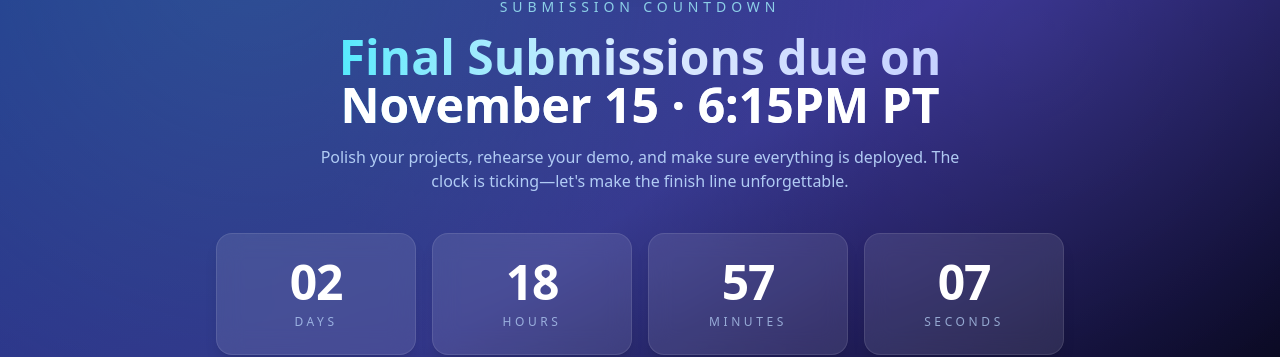
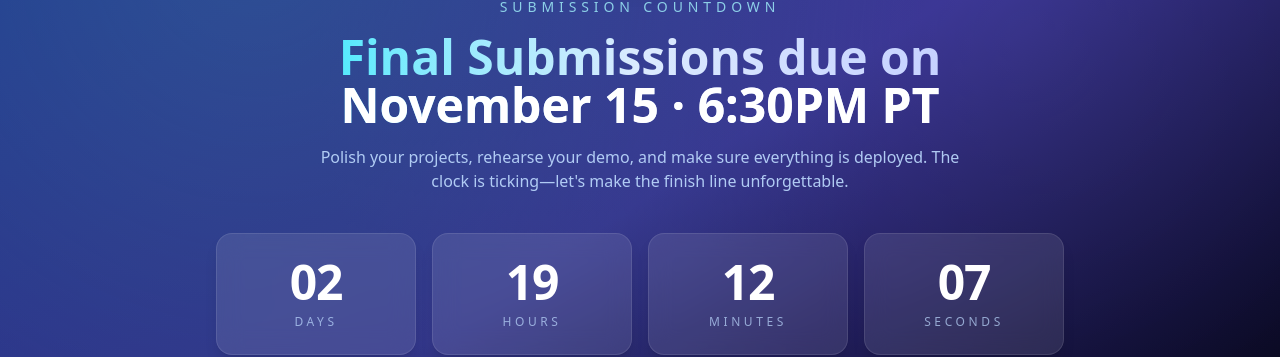
Before and after one commit to sasidharJasty/sierrahacks, a React (Vite) app in the folder frontend/: page /submission-countdown in a window 1280 px wide. Shown: the part 219-576 px from the top of the page. Built offline with nearby package versions, Linux system fonts and the light colour scheme.

Commit message:
6:30 deadline update

```diff
--- a/frontend/src/pages/SubmissionCountdown.jsx
+++ b/frontend/src/pages/SubmissionCountdown.jsx
@@ -2,7 +2,7 @@ import React, { useEffect, useMemo, useState } from 'react'
 import { Link } from 'react-router-dom'
 import { useNavbarVisibility } from '../context/NavbarVisibilityContext'
 
-const TARGET_TIMESTAMP = new Date('2025-11-16T02:15:00Z').getTime()
+const TARGET_TIMESTAMP = new Date('2025-11-16T02:30:00Z').getTime()
 
 const getTimeParts = () => {
   const now = Date.now()
@@ -92,7 +92,7 @@ function SubmissionCountdown() {
         <img src="/logo.png" alt="Sierra Hacks logo" className="h-16 w-16 rounded-full border border-white/10 bg-white/90 p-3 shadow-xl sm:h-20 sm:w-20" />
         <p className="mt-6 text-xs uppercase tracking-[0.35em] text-cyan-200/80 sm:text-sm">Submission Countdown</p>
         <h1 className="mt-4 bg-gradient-to-r from-cyan-300 via-blue-100 to-indigo-200 bg-clip-text text-3xl font-semibold text-transparent sm:text-5xl">
-          Final Submissions due on <br/> <span className="text-white">November 15 · 6:15PM PT</span>
+          Final Submissions due on <br/> <span className="text-white">November 15 · 6:30PM PT</span>
         </h1>
         <p className="mt-4 max-w-2xl text-sm text-blue-200/90 sm:text-base">
           Polish your projects, rehearse your demo, and make sure everything is deployed. The clock is ticking—let&apos;s make the finish line unforgettable.
```
